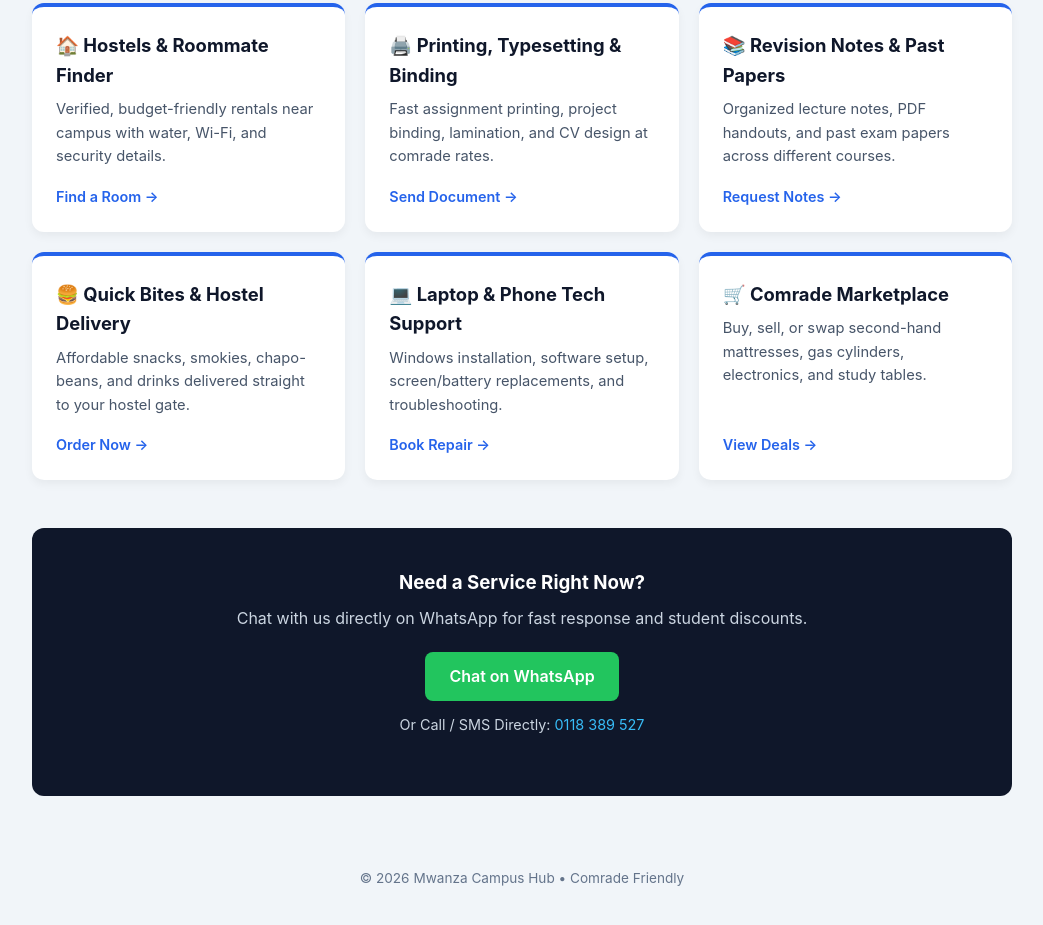
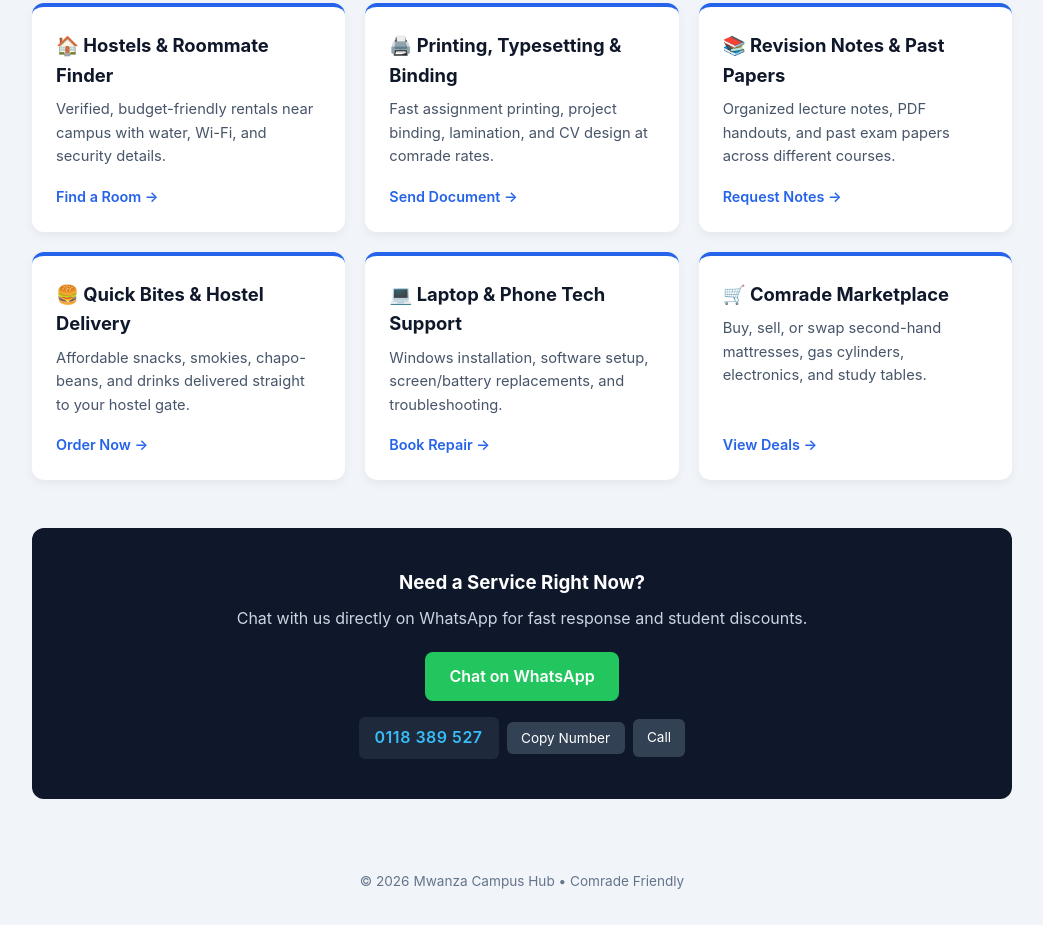
Before and after one commit to vincentluvai65-creator/Mwanza-website, a plain HTML site: page index.html in a window 1280 px wide. Shown: the part 539-1464 px from the top of the page, without its empty margins (118-1161 px from the left). Drawn offline with Linux system fonts and the light colour scheme.

Commit message:
Enhance contact section with copy number feature
Added new copy number feature and updated WhatsApp links.

```diff
--- a/index.html
+++ b/index.html
@@ -88,6 +88,9 @@
       border-radius: 8px;
       text-decoration: none;
       font-weight: 600;
+      border: none;
+      cursor: pointer;
+      font-size: 1rem;
       transition: background 0.2s;
     }
 
@@ -177,15 +180,32 @@
       margin-bottom: 1.25rem;
     }
 
-    .phone-display {
-      margin-top: 0.75rem;
-      font-size: 0.9rem;
-      color: #94a3b8;
+    .copy-box {
+      margin-top: 1rem;
+      display: flex;
+      justify-content: center;
+      align-items: center;
+      gap: 0.5rem;
+      flex-wrap: wrap;
     }
 
-    .phone-display a {
+    .phone-pill {
+      background: #1e293b;
       color: #38bdf8;
-      text-decoration: none;
+      padding: 0.5rem 1rem;
+      border-radius: 6px;
+      font-weight: 600;
+      letter-spacing: 0.5px;
+    }
+
+    .copy-btn {
+      background: #334155;
+      color: #fff;
+      border: none;
+      padding: 0.5rem 0.9rem;
+      border-radius: 6px;
+      font-size: 0.85rem;
+      cursor: pointer;
     }
 
     /* Footer */
@@ -226,7 +246,7 @@
           <h4>🏠 Hostels & Roommate Finder</h4>
           <p>Verified, budget-friendly rentals near campus with water, Wi-Fi, and security details.</p>
         </div>
-        <a href="whatsapp://send?phone=254118389527&text=Hello%20Mwanza%20Hub%2C%20I%20am%20looking%20for%20a%20hostel%20or%20roommate." class="card-link">Find a Room &rarr;</a>
+        <a href="intent://send?phone=254118389527&text=Hello%20Mwanza%20Hub%2C%20I%20am%20looking%20for%20a%20hostel%20or%20roommate.#Intent;scheme=whatsapp;package=com.whatsapp;end" class="card-link">Find a Room &rarr;</a>
       </div>
 
       <div class="card">
@@ -234,7 +254,7 @@
           <h4>🖨️ Printing, Typesetting & Binding</h4>
           <p>Fast assignment printing, project binding, lamination, and CV design at comrade rates.</p>
         </div>
-        <a href="whatsapp://send?phone=254118389527&text=Hello%20Mwanza%20Hub%2C%20I%20need%20printing%20or%20typesetting%20services." class="card-link">Send Document &rarr;</a>
+        <a href="intent://send?phone=254118389527&text=Hello%20Mwanza%20Hub%2C%20I%20need%20printing%20or%20typesetting%20services.#Intent;scheme=whatsapp;package=com.whatsapp;end" class="card-link">Send Document &rarr;</a>
       </div>
 
       <div class="card">
@@ -242,7 +262,7 @@
           <h4>📚 Revision Notes & Past Papers</h4>
           <p>Organized lecture notes, PDF handouts, and past exam papers across different courses.</p>
         </div>
-        <a href="whatsapp://send?phone=254118389527&text=Hello%20Mwanza%20Hub%2C%20I%20would%20like%20to%20request%20revision%20notes%20or%20past%20papers." class="card-link">Request Notes &rarr;</a>
+        <a href="intent://send?phone=254118389527&text=Hello%20Mwanza%20Hub%2C%20I%20would%20like%20to%20request%20revision%20notes%20or%20past%20papers.#Intent;scheme=whatsapp;package=com.whatsapp;end" class="card-link">Request Notes &rarr;</a>
       </div>
 
       <div class="card">
@@ -250,7 +270,7 @@
           <h4>🍔 Quick Bites & Hostel Delivery</h4>
           <p>Affordable snacks, smokies, chapo-beans, and drinks delivered straight to your hostel gate.</p>
         </div>
-        <a href="whatsapp://send?phone=254118389527&text=Hello%20Mwanza%20Hub%2C%20I%20want%20to%20order%20food%20for%20hostel%20delivery." class="card-link">Order Now &rarr;</a>
+        <a href="intent://send?phone=254118389527&text=Hello%20Mwanza%20Hub%2C%20I%20want%20to%20order%20food%20for%20hostel%20delivery.#Intent;scheme=whatsapp;package=com.whatsapp;end" class="card-link">Order Now &rarr;</a>
       </div>
 
       <div class="card">
@@ -258,7 +278,7 @@
           <h4>💻 Laptop & Phone Tech Support</h4>
           <p>Windows installation, software setup, screen/battery replacements, and troubleshooting.</p>
         </div>
-        <a href="whatsapp://send?phone=254118389527&text=Hello%20Mwanza%20Hub%2C%20I%20need%20laptop%20or%20phone%20tech%20support." class="card-link">Book Repair &rarr;</a>
+        <a href="intent://send?phone=254118389527&text=Hello%20Mwanza%20Hub%2C%20I%20need%20laptop%20or%20phone%20tech%20support.#Intent;scheme=whatsapp;package=com.whatsapp;end" class="card-link">Book Repair &rarr;</a>
       </div>
 
       <div class="card">
@@ -266,15 +286,20 @@
           <h4>🛒 Comrade Marketplace</h4>
           <p>Buy, sell, or swap second-hand mattresses, gas cylinders, electronics, and study tables.</p>
         </div>
-        <a href="whatsapp://send?phone=254118389527&text=Hello%20Mwanza%20Hub%2C%20I%20want%20to%20check%20items%20on%20the%20Comrade%20Marketplace." class="card-link">View Deals &rarr;</a>
+        <a href="intent://send?phone=254118389527&text=Hello%20Mwanza%20Hub%2C%20I%20want%20to%20check%20items%20on%20the%20Comrade%20Marketplace.#Intent;scheme=whatsapp;package=com.whatsapp;end" class="card-link">View Deals &rarr;</a>
       </div>
     </div>
 
     <section class="contact-box" id="contact">
       <h3>Need a Service Right Now?</h3>
       <p>Chat with us directly on WhatsApp for fast response and student discounts.</p>
-      <a href="whatsapp://send?phone=254118389527&text=Hello%20Mwanza%20Hub%2C%20I%20would%20like%20to%20inquire%20about%20your%20campus%20services." class="btn">Chat on WhatsApp</a>
-      <p class="phone-display">Or Call / SMS Directly: <a href="tel:+254118389527">0118 389 527</a></p>
+      <a href="intent://send?phone=254118389527&text=Hello%20Mwanza%20Hub%2C%20I%20would%20like%20to%20inquire%20about%20your%20campus%20services.#Intent;scheme=whatsapp;package=com.whatsapp;end" class="btn">Chat on WhatsApp</a>
+
+      <div class="copy-box">
+        <span class="phone-pill">0118 389 527</span>
+        <button class="copy-btn" onclick="copyNumber()">Copy Number</button>
+        <a href="tel:+254118389527" class="copy-btn" style="text-decoration:none;">Call</a>
+      </div>
     </section>
   </main>
 
@@ -282,5 +307,12 @@
     <p>&copy; 2026 Mwanza Campus Hub &bull; Comrade Friendly</p>
   </footer>
 
+  <script>
+    function copyNumber() {
+      navigator.clipboard.writeText("0118389527");
+      alert("Number 0118389527 copied! Paste it in WhatsApp.");
+    }
+  </script>
+
 </body>
 </html>
```
